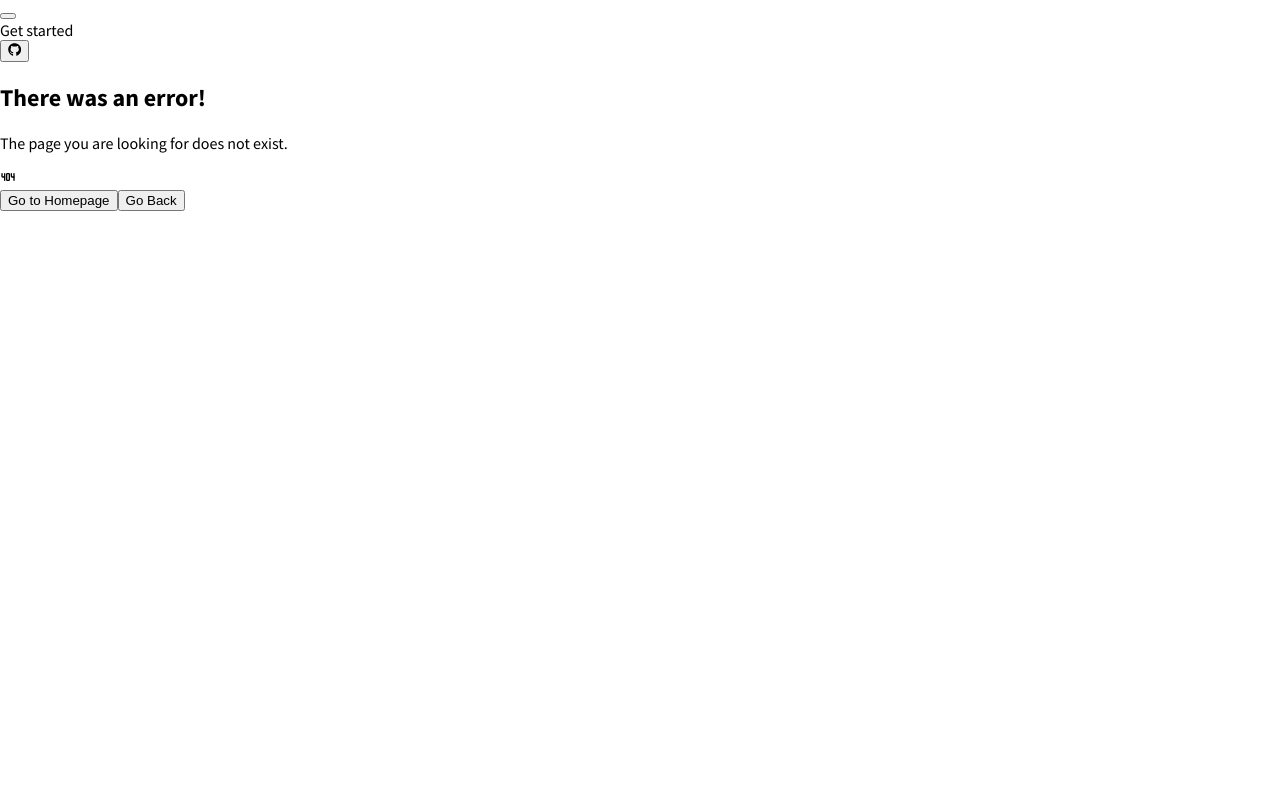
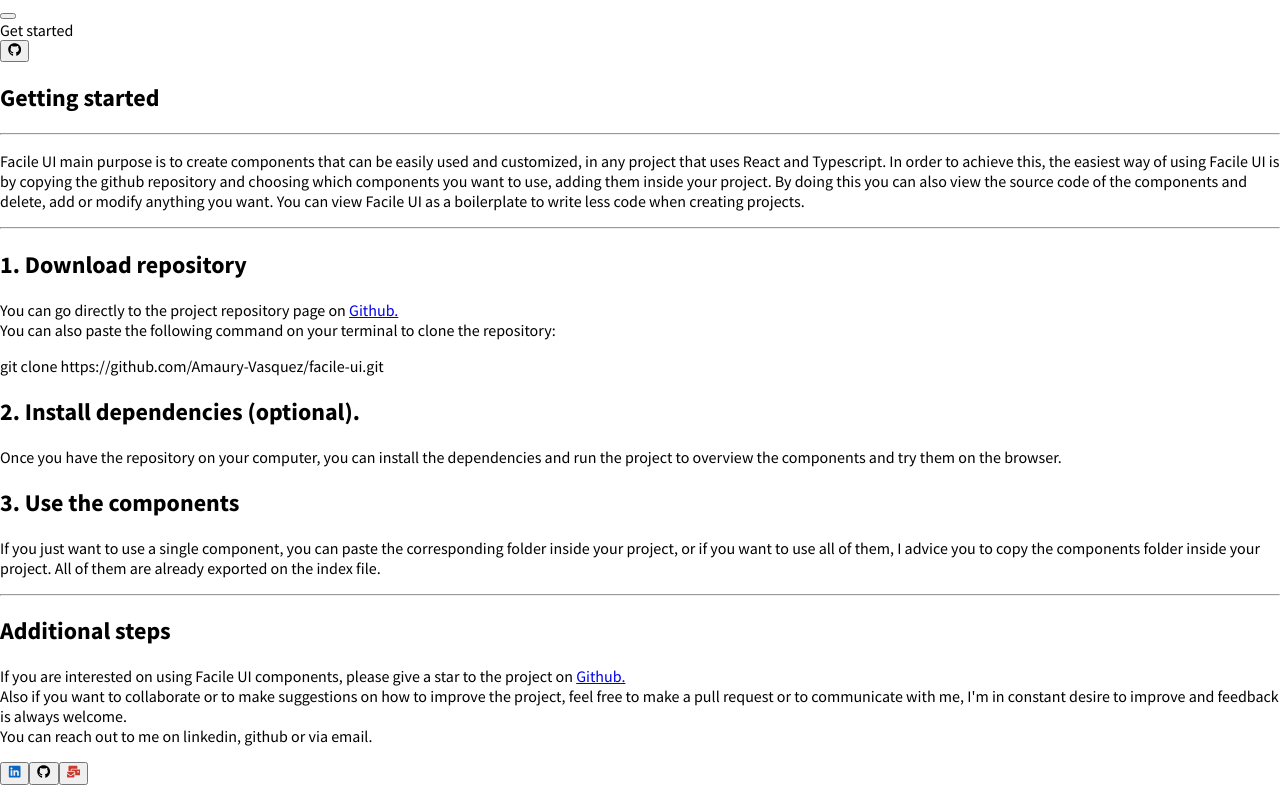
Before and after one commit to Amaury-Vasquez/amvas-ui, a Next.js app: page /get-started in a window 1280 px wide. Before the commit this address had no page. Built offline with nearby package versions, Linux system fonts and the light colour scheme.

Commit message:
create get started page

```diff
--- /dev/null
+++ b/pages/get-started.tsx
@@ -0,0 +1,118 @@
+import Head from 'next/head';
+import Link from 'next/link';
+import { FaLinkedin, FaGithub, FaMailBulk } from 'react-icons/fa';
+import {
+  Anchor,
+  Article,
+  CopyableText,
+  IconButtonLink,
+  Separator,
+} from '@/components';
+
+export default function GetStarted() {
+  return (
+    <>
+      <Head>
+        <title> Facile UI - Get started </title>
+        <meta
+          name="description"
+          content="How to start using Facile UI, find a quick explanation of how to use the components in your current project"
+        />
+      </Head>
+      <main className="w-full h-auto p-0 m-0 flex justify-center">
+        <Article className="laptop:w-[60%] ">
+          <h1 className="text-2xl mb-2 font-semibold"> Getting started </h1>
+          <Separator />
+          <p className="my-2 text-lg text-justify">
+            Facile UI main purpose is to create components that can be easily
+            used and customized, in any project that uses React and Typescript.
+            In order to achieve this, the easiest way of using Facile UI is by
+            copying the github repository and choosing which components you want
+            to use, adding them inside your project. By doing this you can also
+            view the source code of the components and delete, add or modify
+            anything you want. You can view Facile UI as a boilerplate to write
+            less code when creating projects.
+          </p>
+          <Separator />
+          <h2 className="text-xl mt-4 mb-2 font-semibold">
+            1. Download repository
+          </h2>
+          <p className="my-2 text-lg text-justify">
+            You can go directly to the project repository page on{' '}
+            <Anchor
+              href="https://github.com/Amaury-Vasquez/facile-ui"
+              target="_blank"
+            >
+              Github.
+            </Anchor>
+            <br />
+            You can also paste the following command on your terminal to clone
+            the repository:
+          </p>
+          <CopyableText
+            className="shadow-sm rounded-md mt-2 w-full bg-transparent-white border border-violet-100 border-solid"
+            text="git clone https://github.com/Amaury-Vasquez/facile-ui.git"
+          />
+          <h2 className="text-xl mt-4 mb-2 font-semibold">
+            2. Install dependencies {'(optional)'}.
+          </h2>
+          <p className="my-2 text-lg text-justify">
+            Once you have the repository on your computer, you can install the
+            dependencies and run the project to overview the components and try
+            them on the browser.
+          </p>
+          <h2 className="text-xl mt-4 mb-2 font-semibold">
+            3. Use the components
+          </h2>
+          <p className="my-2 text-lg text-justify">
+            If you just want to use a single component, you can paste the
+            corresponding folder inside your project, or if you want to use all
+            of them, I advice you to copy the components folder inside your
+            project. All of them are already exported on the index file.
+          </p>
+          <Separator className="mt-2" />
+          <h1 className="text-2xl mt-4 mb-2 font-semibold">Additional steps</h1>
+          <p className="my-2 text-lg text-justify">
+            If you are interested on using Facile UI components, please give a
+            star to the project on{' '}
+            <Anchor
+              href="https://github.com/Amaury-Vasquez/facile-ui"
+              target="_blank"
+            >
+              Github.
+            </Anchor>{' '}
+            <br />
+            Also if you want to collaborate or to make suggestions on how to
+            improve the project, feel free to make a pull request or to
+            communicate with me, {" I'm"} in constant desire to improve and
+            feedback is always welcome. <br />
+            You can reach out to me on linkedin, github or via email.
+          </p>
+          <div className="w-full h-auto flex mt-4 items-center justify-center gap-4">
+            <IconButtonLink
+              target="_blank"
+              href="https://www.linkedin.com/in/amaury-vasquez-9a1b3a240/"
+              className="w-12 h-12"
+              Icon={FaLinkedin}
+              iconColor="#0a66c2"
+            />
+
+            <IconButtonLink
+              target="_blank"
+              href="https://github.com/Amaury-Vasquez/facile-ui"
+              className="w-12 h-12"
+              Icon={FaGithub}
+              iconColor="#000"
+            />
+            <IconButtonLink
+              href="mailto:amaury.vasquezenriquez@gmail.com"
+              className="w-12 h-12"
+              Icon={FaMailBulk}
+              iconColor="#cb3a2f"
+            />
+          </div>
+        </Article>
+      </main>
+    </>
+  );
+}
```
